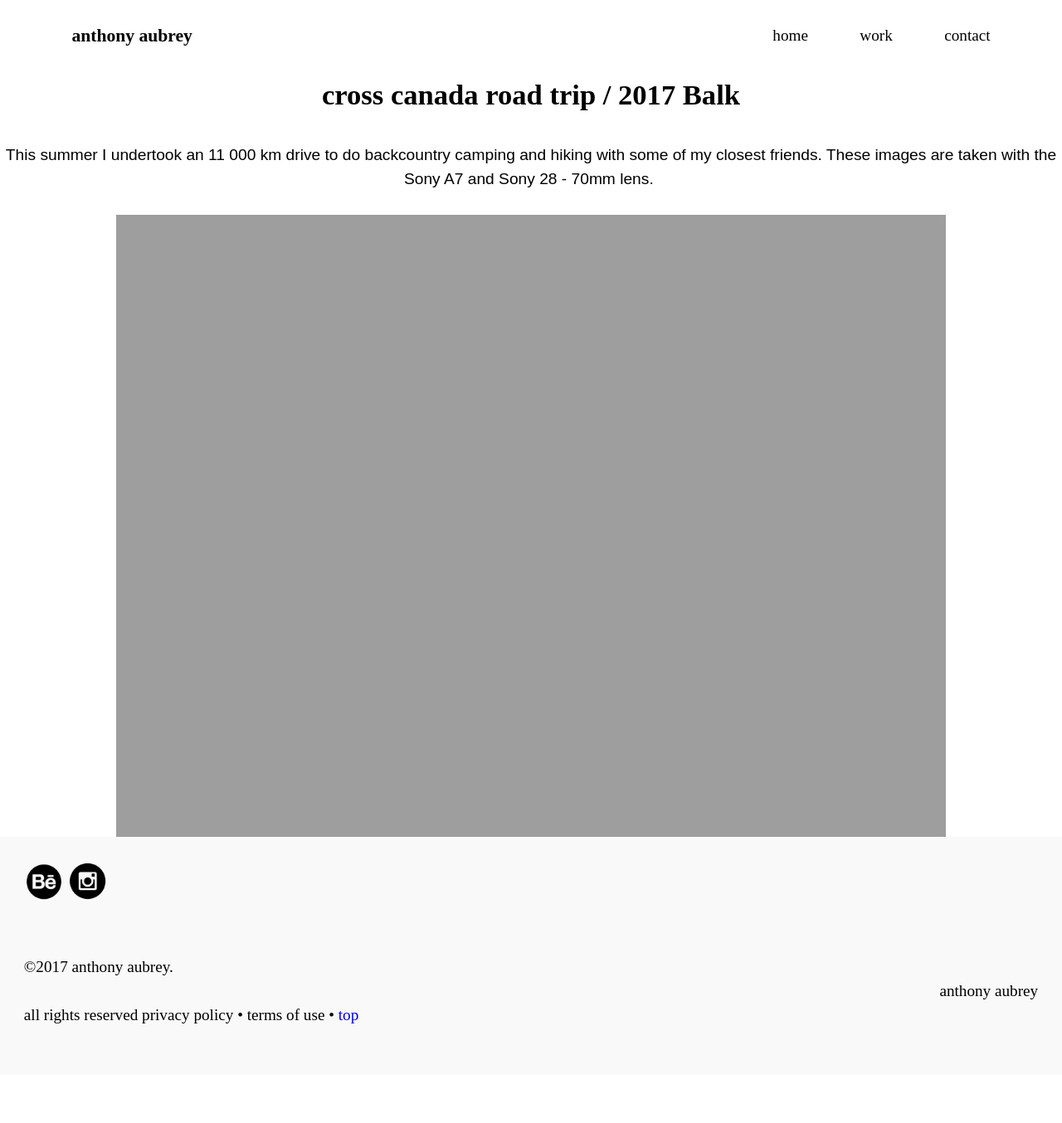
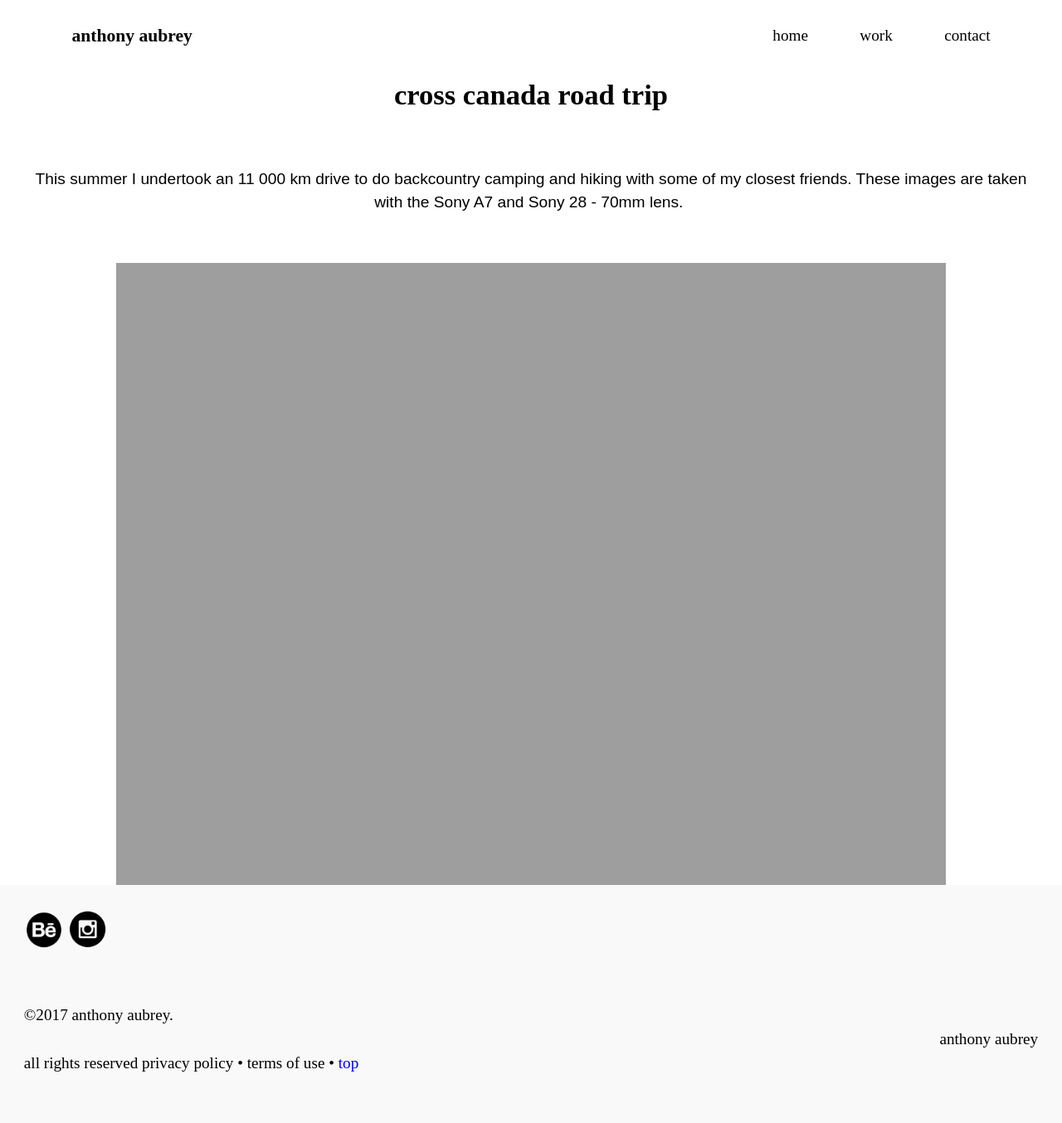
Before and after one commit to anthonyaubrey/portfolio, a Jekyll site: the page built from tripphotography.html, in a window 1280 px wide. Shown: the whole page at 83% size. Built offline with Jekyll 4.4.1, drawn with Linux system fonts in a browser that asks for light colours; before the commit the page ends 1296 px from its top, so only the background shows below that.

Commit message:
Trying to fix text on page

```diff
--- a/tripphotography.html
+++ b/tripphotography.html
@@ -4,8 +4,8 @@
 
 <main role="main" id="main" class="text-center">
   <div class="text-center">
-    <h1 class="text-center">cross canada road trip / 2017 Balk</h1>
-    <p class="open-sans text-center">This summer I undertook an 11 000 km drive to do backcountry camping and hiking with some of my closest friends. These images are taken with the Sony A7 and Sony 28 - 70mm lens. </p>
+    <h1 class="text-center">cross canada road trip</h1>
+    <p class="island open-sans text-center">This summer I undertook an 11 000 km drive to do backcountry camping and hiking with some of my closest friends. These images are taken with the Sony A7 and Sony 28 - 70mm lens. </p>
     <div>
       <img class="img-flex limgwrap"src="{{site.baseurl}}/img/tripphotography/.jpg">
     </div>
```
